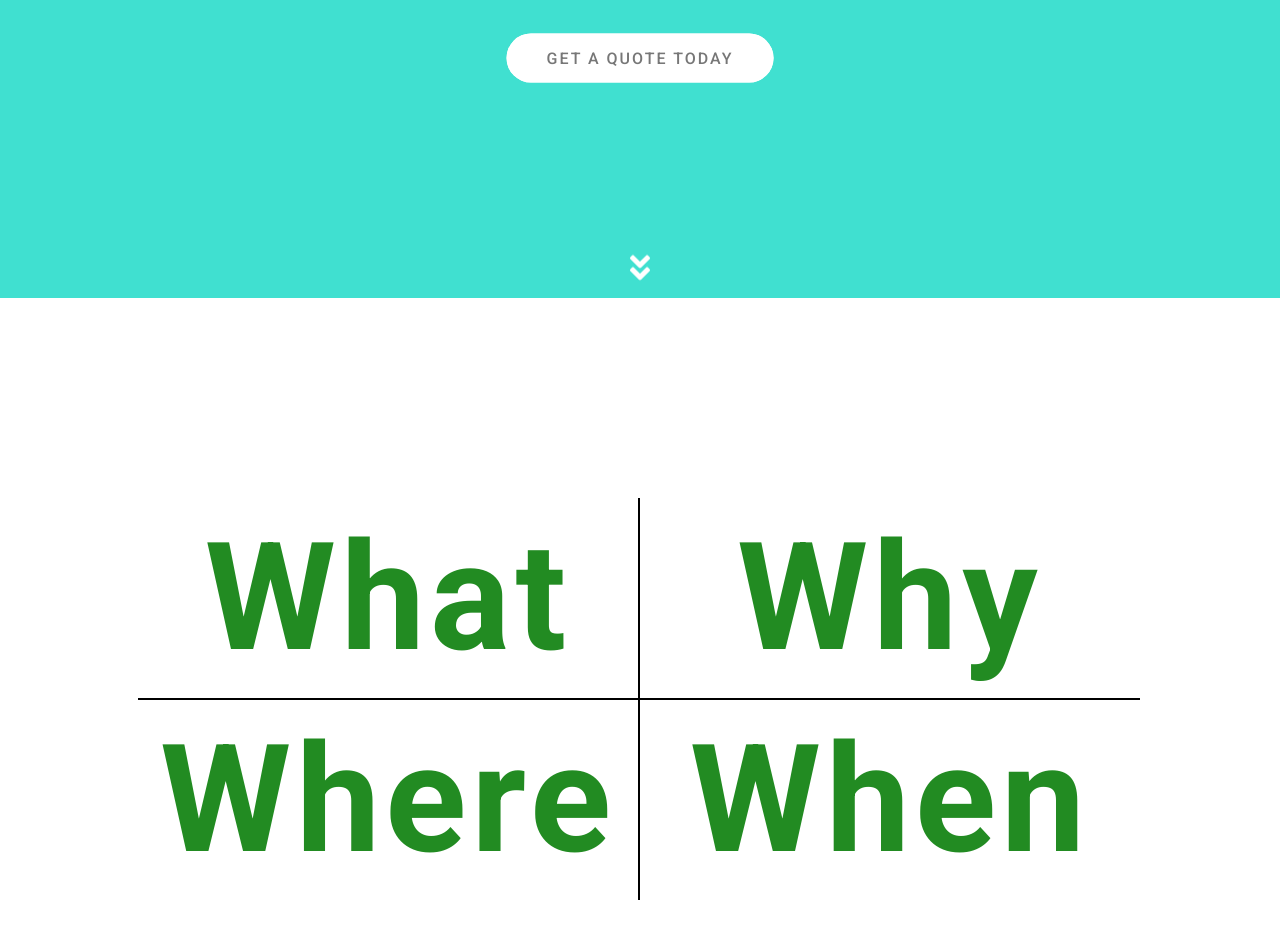
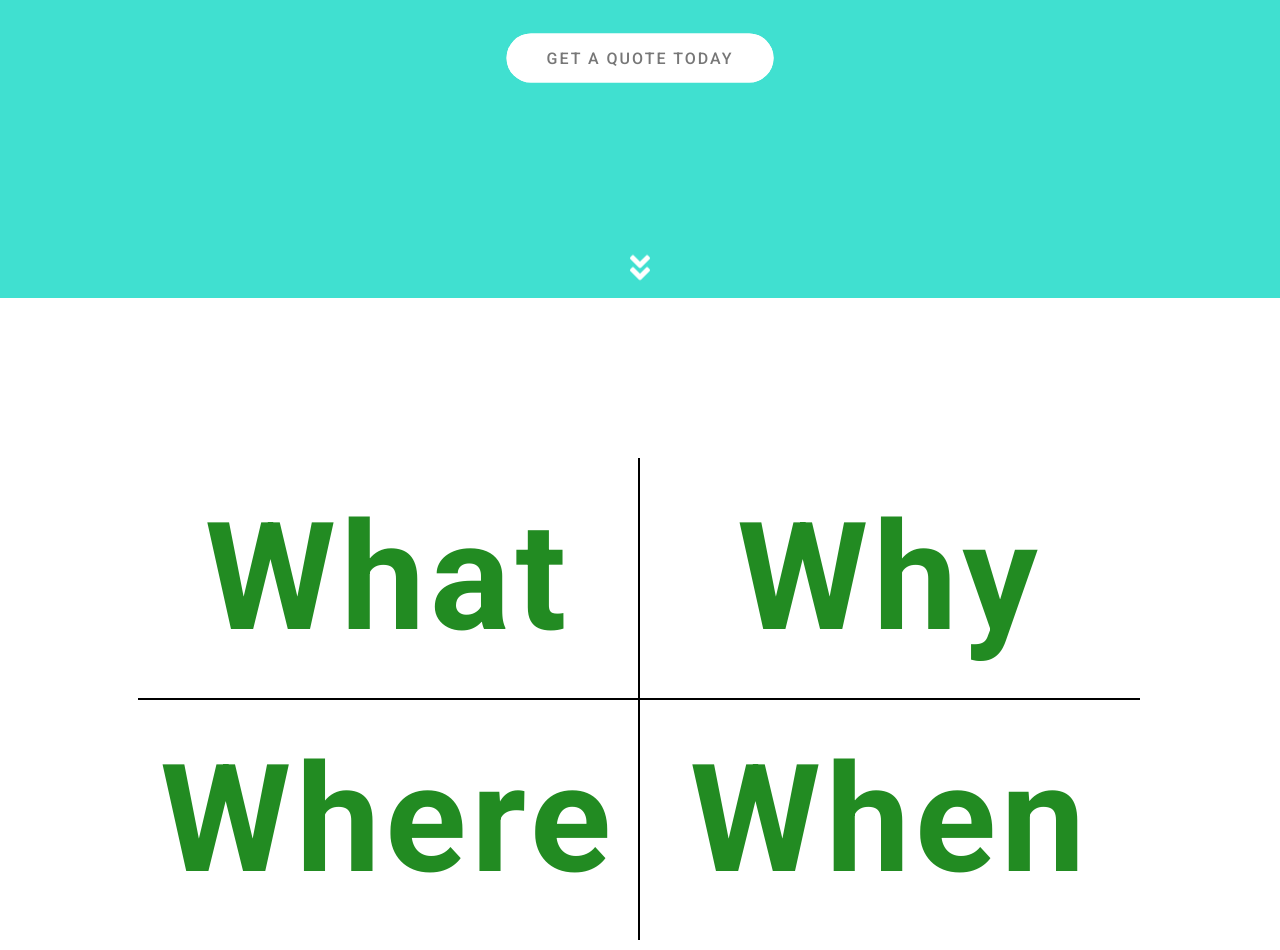
Before and after one commit to zbayard/southern-cut, a React (Create React App) app: page / in a window 1280 px wide. Shown: the part 502-1452 px from the top of the page. Built offline with nearby package versions, Linux system fonts and the light colour scheme.

Commit message:
getting ready for more funcitonality

```diff
--- a/src/App.css
+++ b/src/App.css
@@ -33,6 +33,6 @@ p{
   font-weight: 500;
   font-size: 18px;
   color: black;
-  letter-spacing: 2px;
+  letter-spacing: 1px;
 
 }
--- a/src/components/About Us/AboutUs.css
+++ b/src/components/About Us/AboutUs.css
@@ -12,11 +12,11 @@
 .w-container{
     display: grid;
     grid-template-columns: repeat(2, 1fr);
-    height: 50vh;
+    height: 60vh;
 }
 
 .w-box{
-    height: 25vh;
+    height: 30vh;
     width: 500px;
     display: flex;
     justify-content: center;
```
